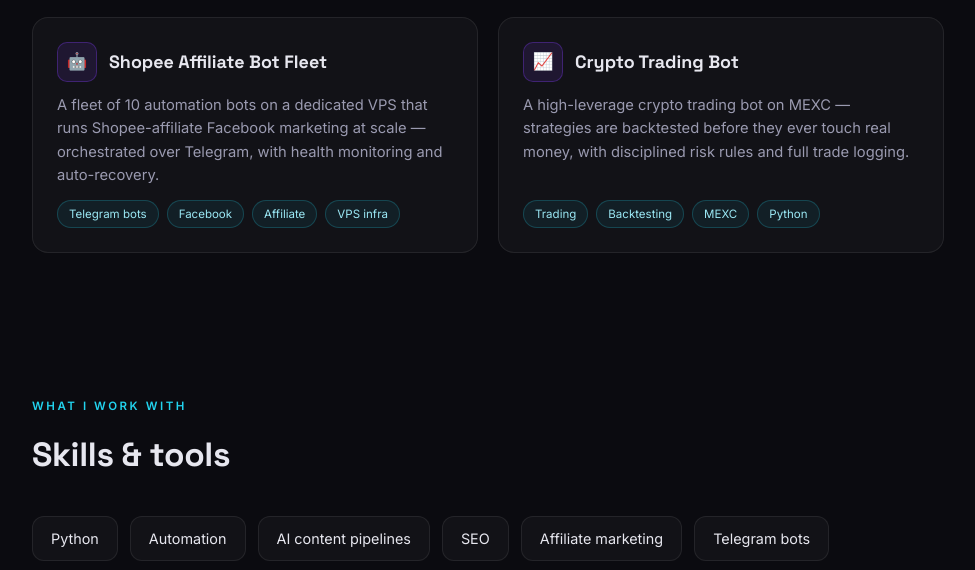
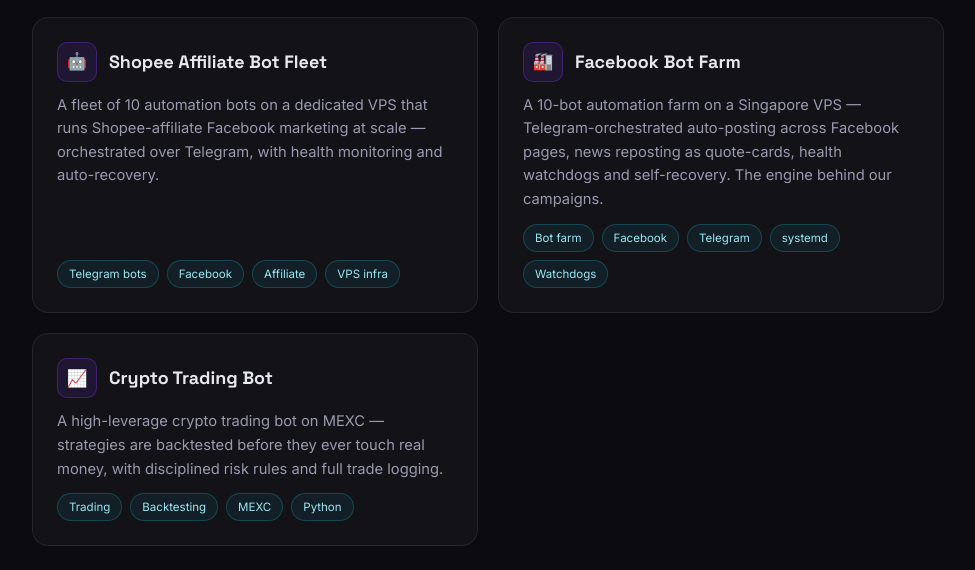
Before and after one commit to gohilingjohn/portfolio, a website built with Vite: page index.html in a window 1280 px wide. Shown: the part 1157-1727 px from the top of the page, without its empty margins (152-1127 px from the left). Built offline with nearby package versions, Linux system fonts and the light colour scheme.

Commit message:
Add Facebook Bot Farm project card

```diff
--- a/index.html
+++ b/index.html
@@ -80,6 +80,14 @@
         </article>
         <article class="card">
           <div class="card-head">
+            <span class="card-icon">🏭</span>
+            <h3>Facebook Bot Farm</h3>
+          </div>
+          <p>A 10-bot automation farm on a Singapore VPS — Telegram-orchestrated auto-posting across Facebook pages, news reposting as quote-cards, health watchdogs and self-recovery. The engine behind our campaigns.</p>
+          <div class="tags"><span>Bot farm</span><span>Facebook</span><span>Telegram</span><span>systemd</span><span>Watchdogs</span></div>
+        </article>
+        <article class="card">
+          <div class="card-head">
             <span class="card-icon">📈</span>
             <h3>Crypto Trading Bot</h3>
           </div>
--- a/public/style.css
+++ b/public/style.css
@@ -128,6 +128,7 @@
 .card:nth-child(2) { animation-delay: 0.08s; }
 .card:nth-child(3) { animation-delay: 0.16s; }
 .card:nth-child(4) { animation-delay: 0.24s; }
+.card:nth-child(5) { animation-delay: 0.32s; }
 @keyframes rise {
   from { opacity: 0; transform: translateY(16px); }
   to { opacity: 1; transform: translateY(0); }
```
